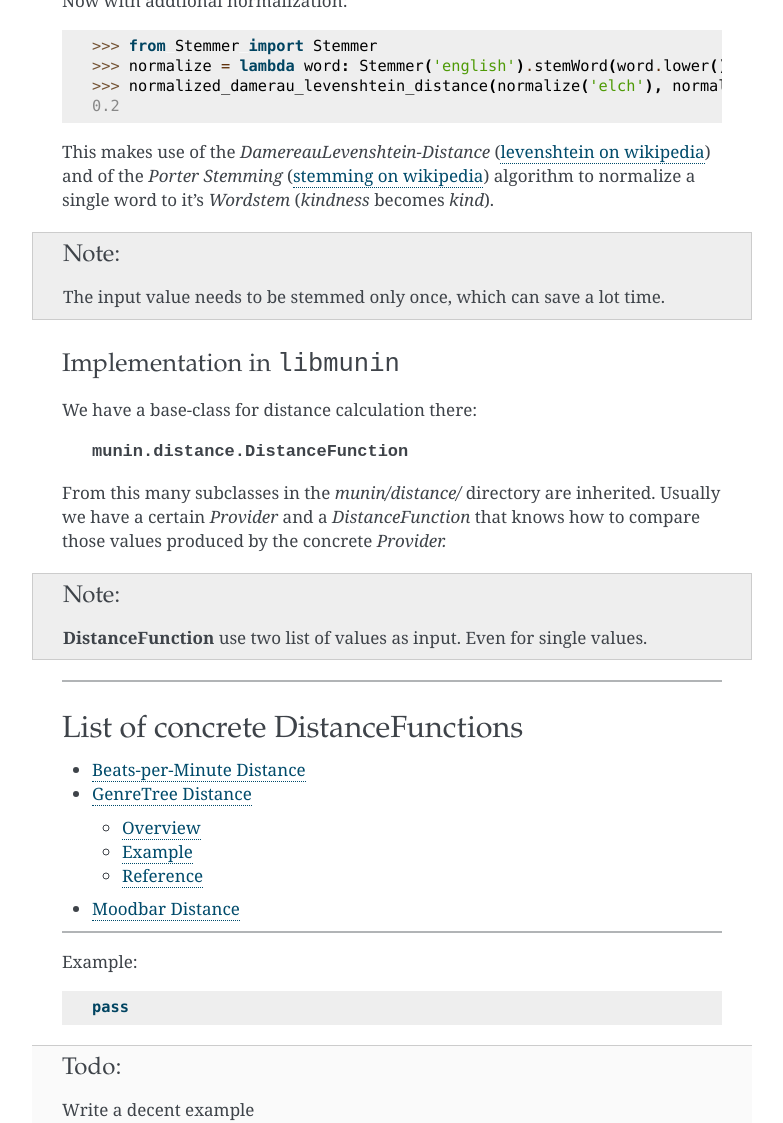
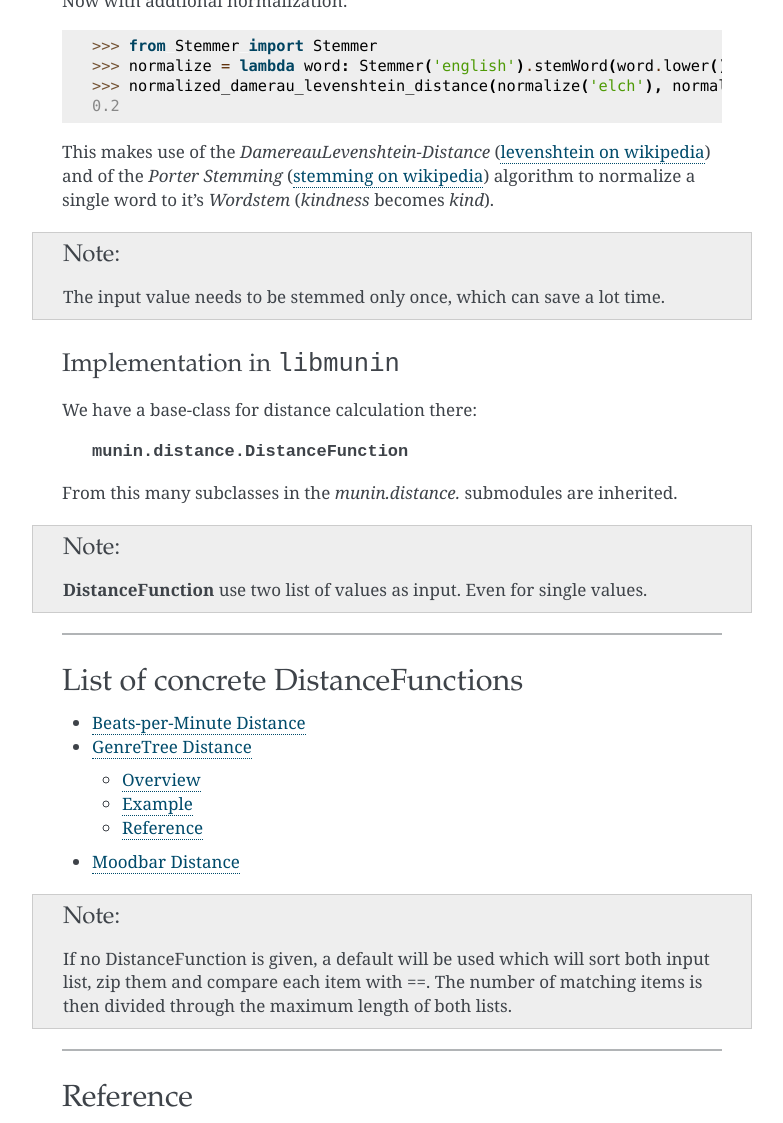
Before and after one commit to sahib/libmunin, a Sphinx documentation site: the page built from doc/api/distance.rst, in a window 1280 px wide and 1400 px high, scrolled down 1624 px, cut to the strip 0-1123 px from the top of the window. Shown: the whole strip, without its empty margins (358-1141 px from the left). Built offline with Sphinx 7.4.7, drawn with Linux system fonts in a browser that asks for light colours.

Commit message:
Fixed some typos and incorrect stuff

```diff
--- a/doc/api/distance.rst
+++ b/doc/api/distance.rst
@@ -95,9 +95,7 @@ We have a base-class for distance calculation there:
 
     :class:`munin.distance.DistanceFunction`
 
-From this many subclasses in the `munin/distance/` directory are inherited.
-Usually we have a certain `Provider` and a `DistanceFunction` that knows how to
-compare those values produced by the concrete `Provider.`
+From this many subclasses in the `munin.distance.` submodules are inherited.
 
 .. note:: **DistanceFunction** use two list of values as input. Even for single
    values.
@@ -112,15 +110,11 @@ List of concrete DistanceFunctions
 
     distances/*
 
-===========
+.. note::
 
-Example:
-
-.. code-block:: python
-
-   pass
-
-.. todo:: Write a decent example
+   If no DistanceFunction is given, a default will be used which will sort both
+   input list, zip them and compare each item with `==`. The number of matching
+   items is then divided through the maximum length of both lists.
 
 ===========
 
--- a/doc/index.rst
+++ b/doc/index.rst
@@ -1,6 +1,6 @@
 .. title is not shown in flask theme:
 
-libmununin docs
+libmunin manual
 ===============
 
 Introduction
```
Also changed, not shown: doc/glossary.rst (+7 -3 lines), 1 other file.
